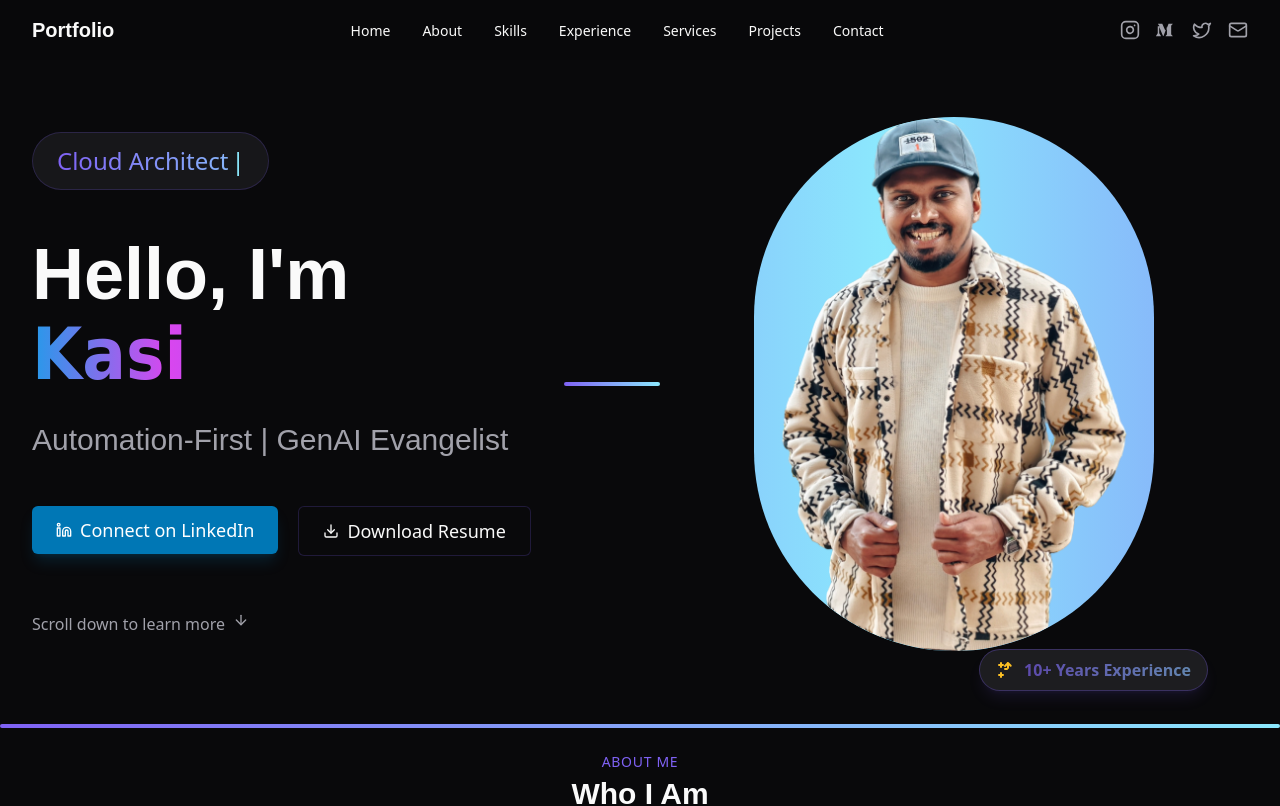
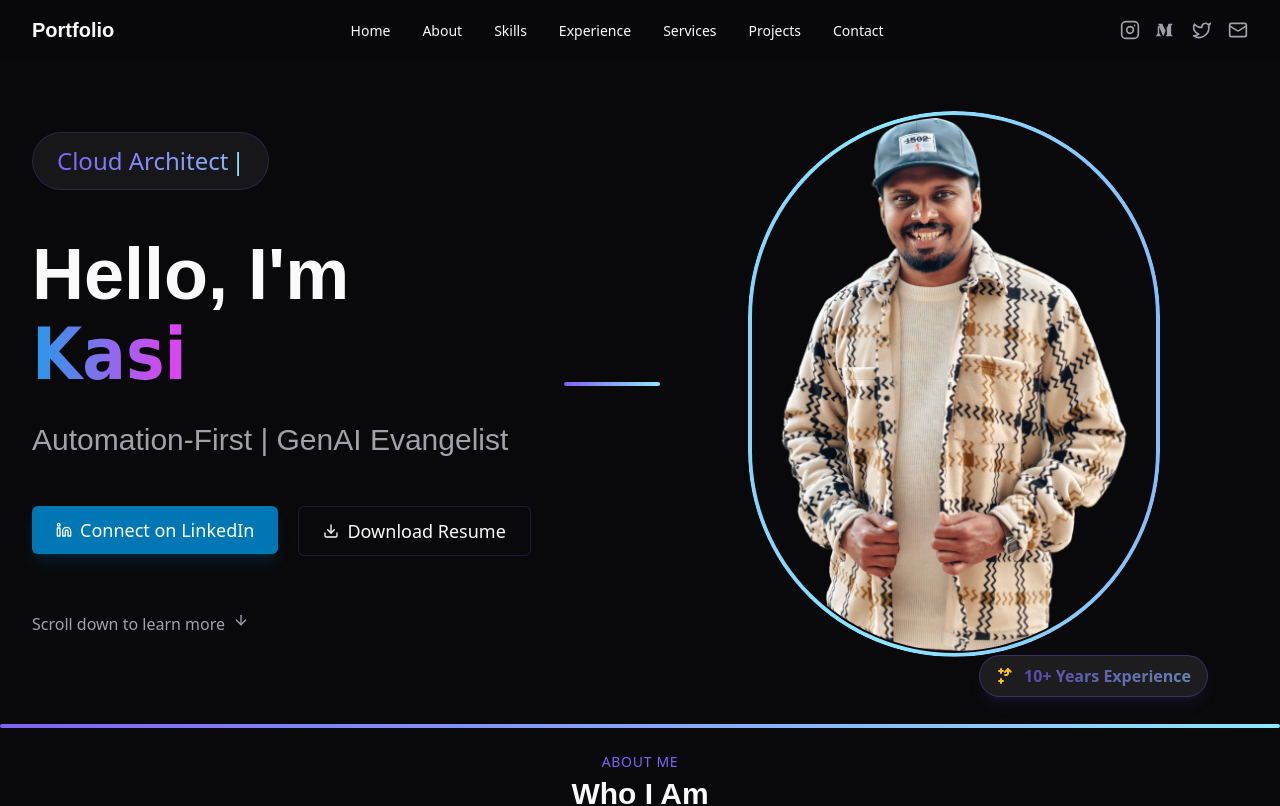
Before and after one commit to kasifalic/kasif-ali-architect, a React (Vite) app: page / in a window 1280 px wide. Shown: the top 806 px of the page. Built offline with nearby package versions, Linux system fonts and the light colour scheme.

Commit message:
Implement the plan

```diff
--- a/src/components/HeroSection.tsx
+++ b/src/components/HeroSection.tsx
@@ -97,15 +97,15 @@ const HeroSection = () => {
 
           {/* Profile image container with shimmering border */}
           <div className="relative w-full h-full flex items-center justify-center">
-            <div className="relative rounded-full overflow-hidden">
-              {/* Shimmering border effect - make it thicker */}
-              <div className="absolute inset-0 bg-gradient-to-r from-primary via-accent to-primary animate-shimmer bg-[length:400%_100%]"></div>
+            <div className="relative rounded-full overflow-hidden p-1">
+              {/* Shimmering border effect */}
+              <div className="absolute inset-0 bg-gradient-to-r from-primary via-accent to-primary animate-shimmer bg-[length:400%_100%] rounded-full"></div>
 
-              {/* Image container with no gap - adjust scale to completely fill border */}
-              <div className="relative z-10 rounded-full overflow-hidden" style={{ transform: 'scale(1)' }}>
+              {/* Image container with padding to prevent top cropping */}
+              <div className="relative z-10 rounded-full overflow-hidden bg-background p-0.5">
                 <img
                   alt="Kasi"
-                  className="w-full h-auto max-w-[400px] object-cover"
+                  className="w-full h-auto max-w-[400px] object-cover rounded-full"
                   src="/lovable-uploads/f5664741-af6b-48d6-9aac-4c68ac9ee2b6.png"
                 />
               </div>
```
